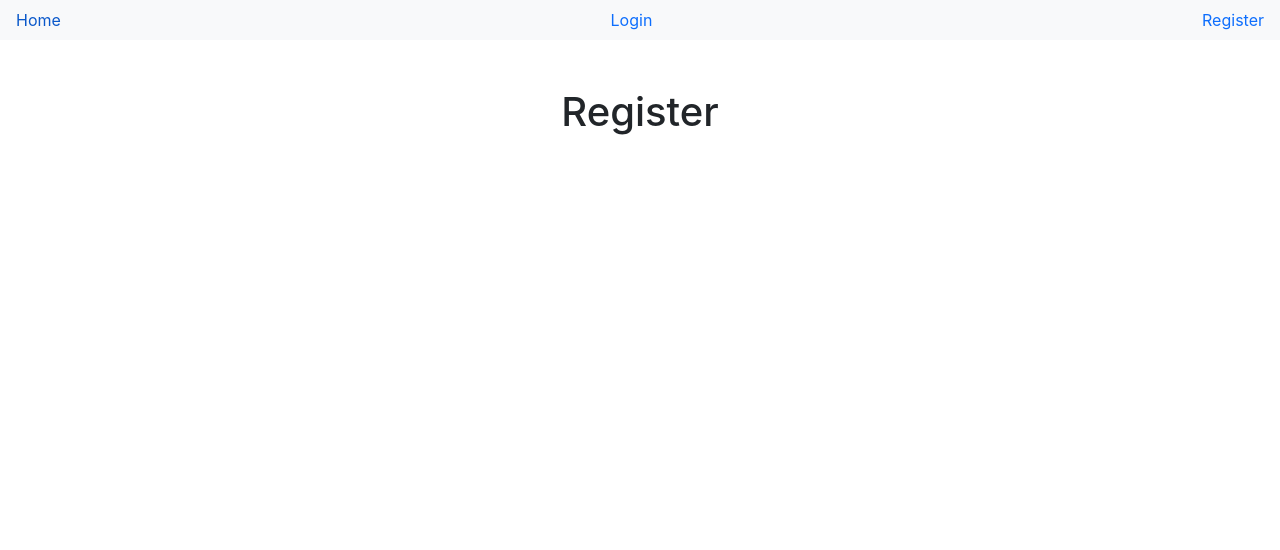
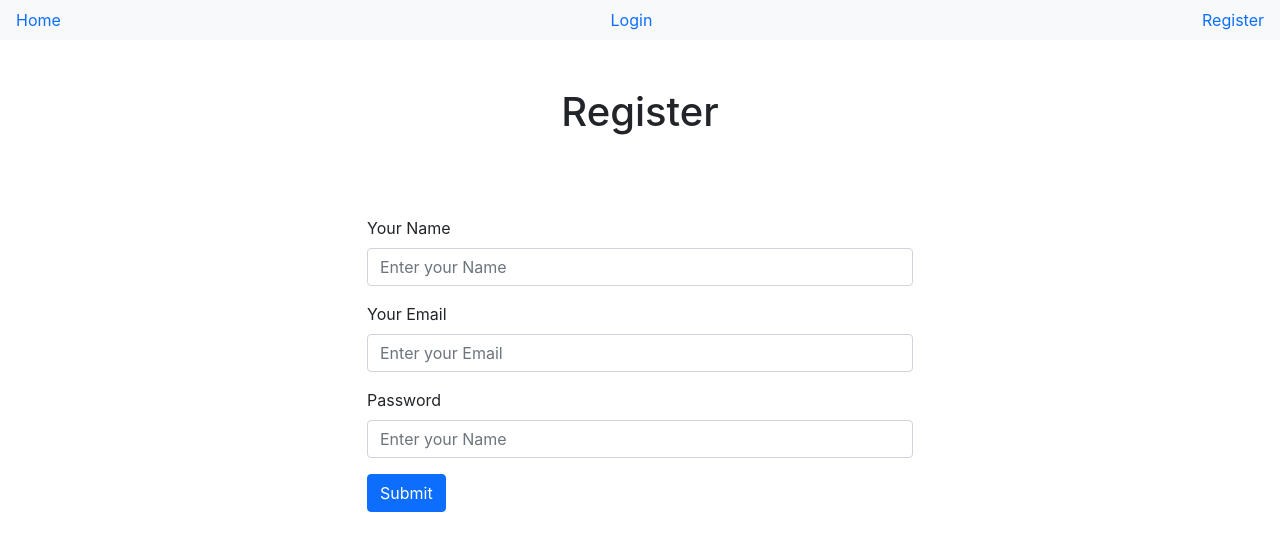
Before and after one commit to SohanR/book-my-hotel, a React (Create React App) app in the folder client/: page /register in a window 1280 px wide. Shown: the top 550 px of the page. Built offline with nearby package versions, Linux system fonts and the light colour scheme.

Commit message:
registration form

```diff
--- a/client/src/App.js
+++ b/client/src/App.js
@@ -1,4 +1,4 @@
-import { BrowserRouter, Route, Switch } from "react-router-dom";
+import { BrowserRouter, Route, Routes } from "react-router-dom";
 import Login from "./auth/Login";
 import Register from "./auth/Register";
 import Home from "./booking/Home";
@@ -9,12 +9,14 @@ function App() {
   return (
     <BrowserRouter>
     <TopNav/>
-      <Switch>
-        <Route exact path="/" component={Home} />
-        <Route exact path="/Login" component={Login} />
-        <Route exact path="/register" component={Register} />
-      </Switch>
+      <Routes>
+        <Route exact path="/" element={<Home/>} />
+        <Route exact path="/login" element={<Login/>} />
+        <Route exact path="/register" element={<Register/>} />
+      </Routes>
     </BrowserRouter>
+
+
   );
 }
 
--- a/client/src/auth/Register.jsx
+++ b/client/src/auth/Register.jsx
@@ -1,8 +1,39 @@
-import React from 'react'
+import React, { useState } from 'react';
+import RegisterForm from '../components/RegisterForm';
 
 const Register = () => {
+  const [name, setName] = useState("");
+  const [email, setEmail] = useState("");
+  const [password, setPassword] = useState("");
+
+
+  const handleSubmit = (e) =>{
+    e.preventDefault();
+    console.table({name, email, password});
+  }
+
   return (
-    <div className='container-fluid h1 p-5 text-center'>Register</div>
+    <>
+      <div className='container-fluid h1 p-5 text-center'>
+        <h1>Register</h1>
+      </div>
+
+      <div className="container" >
+        <div className="row">
+          <div className='col-md-6 offset-md-3'>
+            <RegisterForm
+              handleSubmit={handleSubmit}
+              name={name}
+              setName={setName}
+              email={email}
+              setEmail={setEmail}
+              password={password}
+              setPassword={setPassword}
+            />
+          </div>
+        </div>
+      </div>
+    </>
   )
 }
 
--- /dev/null
+++ b/client/src/components/RegisterForm.jsx
@@ -0,0 +1,44 @@
+import React from 'react'
+
+const RegisterForm = ({ handleSubmit, name, setName, email, setEmail, password, setPassword }) => {
+  return (
+    <form onSubmit={handleSubmit} className="mt-3">
+        <div className='form-group mb-3' >
+            <label className="form-label" >Your Name</label>
+            <input
+                type="text"
+                className="form-control"
+                placeholder="Enter your Name"
+                value={name}
+                onChange={(e) => setName(e.target.value)}
+            />
+        </div>
+
+        <div className='form-group mb-3' >
+            <label className="form-label" >Your Email</label>
+            <input
+                type="email"
+                className="form-control"
+                placeholder="Enter your Email"
+                value={email}
+                onChange={(e) => setEmail(e.target.value)}
+            />
+        </div>
+
+        <div className='form-group mb-3' >
+            <label className="form-label" >Password</label>
+            <input
+                type="password"
+                className="form-control"
+                placeholder="Enter your Name"
+                value={password}
+                onChange={(e) => setPassword(e.target.value)}
+            />
+        </div>
+
+        <button className="btn btn-primary" >Submit</button>
+    </form>
+  )
+}
+
+export default RegisterForm
```
